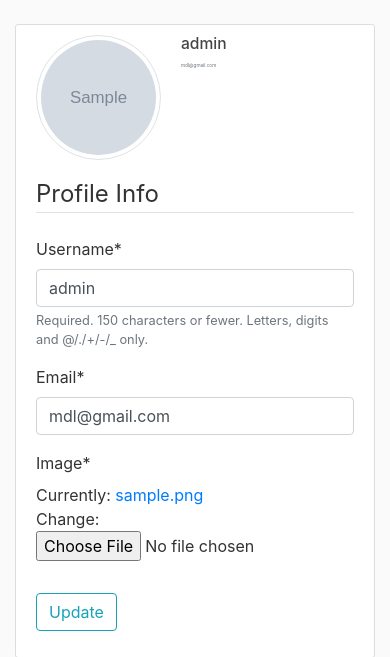
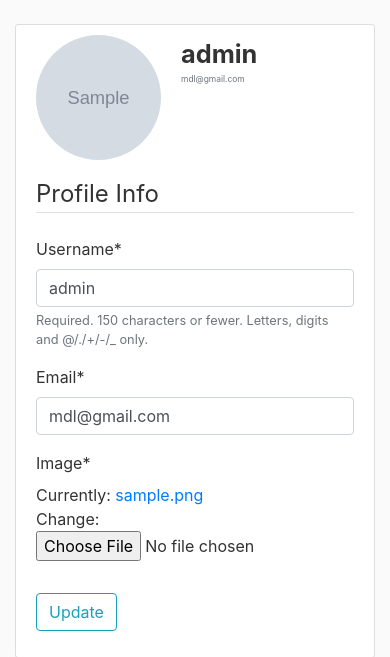
Before and after one commit to mohammedlala/blog_app, a Django app: page /users/profile/ in a window 390 px wide. Shown: the part 56-713 px from the top of the page. Run offline with Django 3.2, Linux system fonts and the light colour scheme; a user stored in the database is signed in; tables that the repository leaves empty hold one stand-in row (values such as "Sample post"); grey boxes marked "Sample" are stand-in pictures; some libraries are stand-ins or nearby versions.

Commit message:
Responsive Modification

```diff
--- a/blog/static/blog/main.css
+++ b/blog/static/blog/main.css
@@ -4,7 +4,12 @@ body {
 	margin-top: 5rem;
 }
 
-  h1, h2, h3, h4, h5, h6 {
+h1,
+h2,
+h3,
+h4,
+h5,
+h6 {
 	color: #444444;
 }
 
@@ -58,7 +63,7 @@ body {
 .article-metadata {
 	padding-bottom: 1px;
 	margin-bottom: 4px;
-    border-bottom: 1px solid #e3e3e3
+	border-bottom: 1px solid #e3e3e3;
 }
 
 .article-metadata a:hover {
@@ -80,5 +85,6 @@ body {
 }
 
 .account-heading {
-    font-size: 2.5rem;
+	font-size: 3vmax;
+	font-weight: 700;
 }
--- a/first/settings.py
+++ b/first/settings.py
@@ -22,8 +22,8 @@ BASE_DIR = Path(__file__).resolve().parent.parent
 # See https://docs.djangoproject.com/en/3.1/howto/deployment/checklist/
 
 # SECURITY WARNING: keep the secret key used in production secret!
-SECRET_KEY = os.environ.get('SECRET_KEY')
-# SECRET_KEY = 'x3(i!w0i4zu+-6a8ilbluxe(6feb0ad=#@g2(s$-yxilgzj71*'
+#SECRET_KEY = os.environ.get('SECRET_KEY')
+SECRET_KEY = 'x3(i!w0i4zu+-6a8ilbluxe(6feb0ad=#@g2(s$-yxilgzj71*'
 # SECURITY WARNING: don't run with debug turned on in production!
 DEBUG = True
 
--- a/users/templates/users/profile.html
+++ b/users/templates/users/profile.html
@@ -3,10 +3,10 @@
 {% block content %}
     <div class="content-section">
         <div class="media">
-        <img class="rounded-circle account-img img-thumbnail" src="{{ user.profile.image.url }}"/>
+        <img class="rounded-circle account-img" src="{{ user.profile.image.url }}"/>
         <div class="media-body">
-            <h2 class="account-heading" style="font-size:4vw;">{{ user.username }}</h2>
-            <p class="text-secondary" style="font-size:1.2vw;">{{ user.email }}</p>
+            <span class="account-heading">{{ user.username }}</span>
+            <p class="text-secondary" style="font-size:1vmax;">{{ user.email }}</p>
         </div>
         </div>
         <form method="POST" enctype="multipart/form-data">
```
Also changed, not shown: media/profile_pics/avatar5.png (added). Lines whose indentation alone changed are shown as unchanged.
